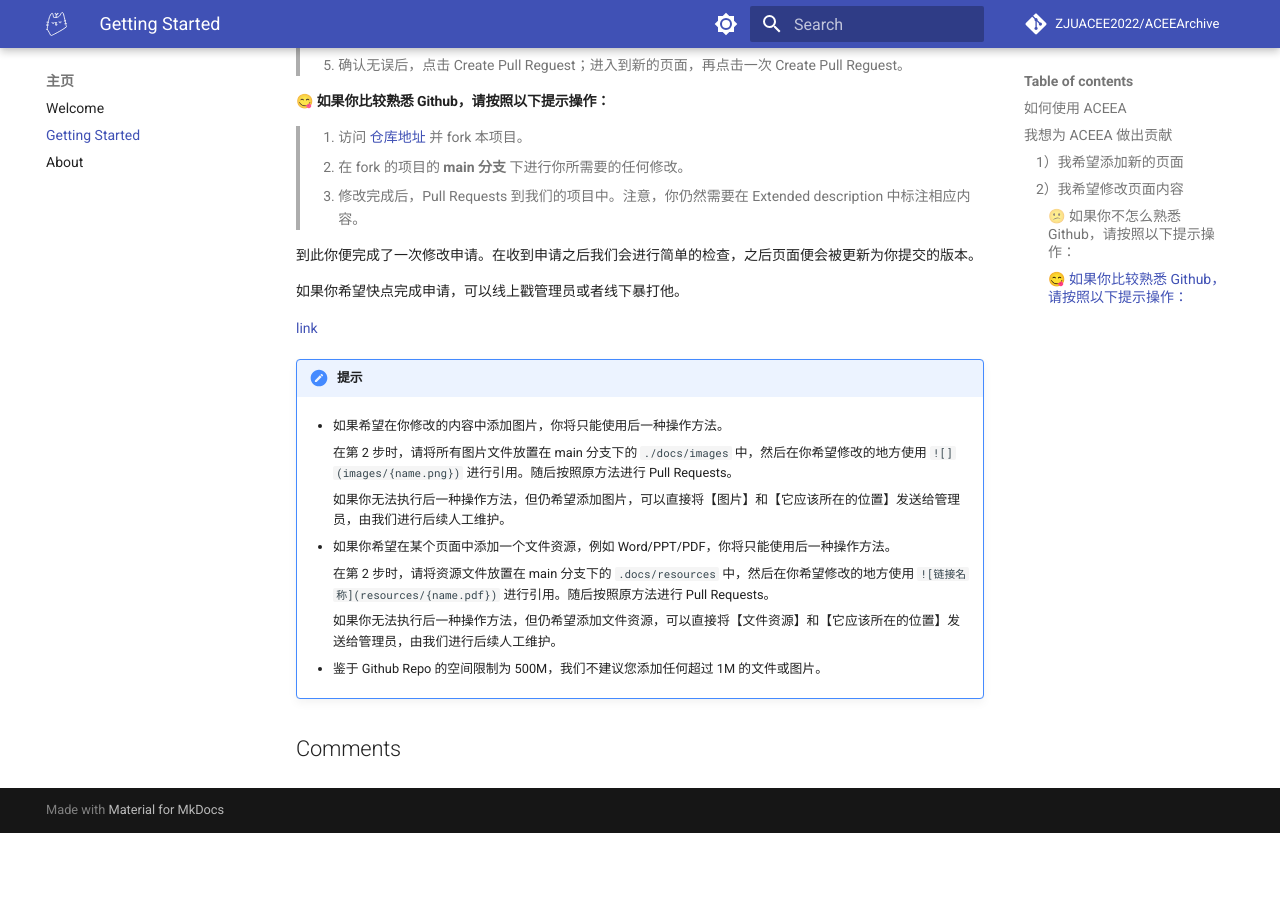
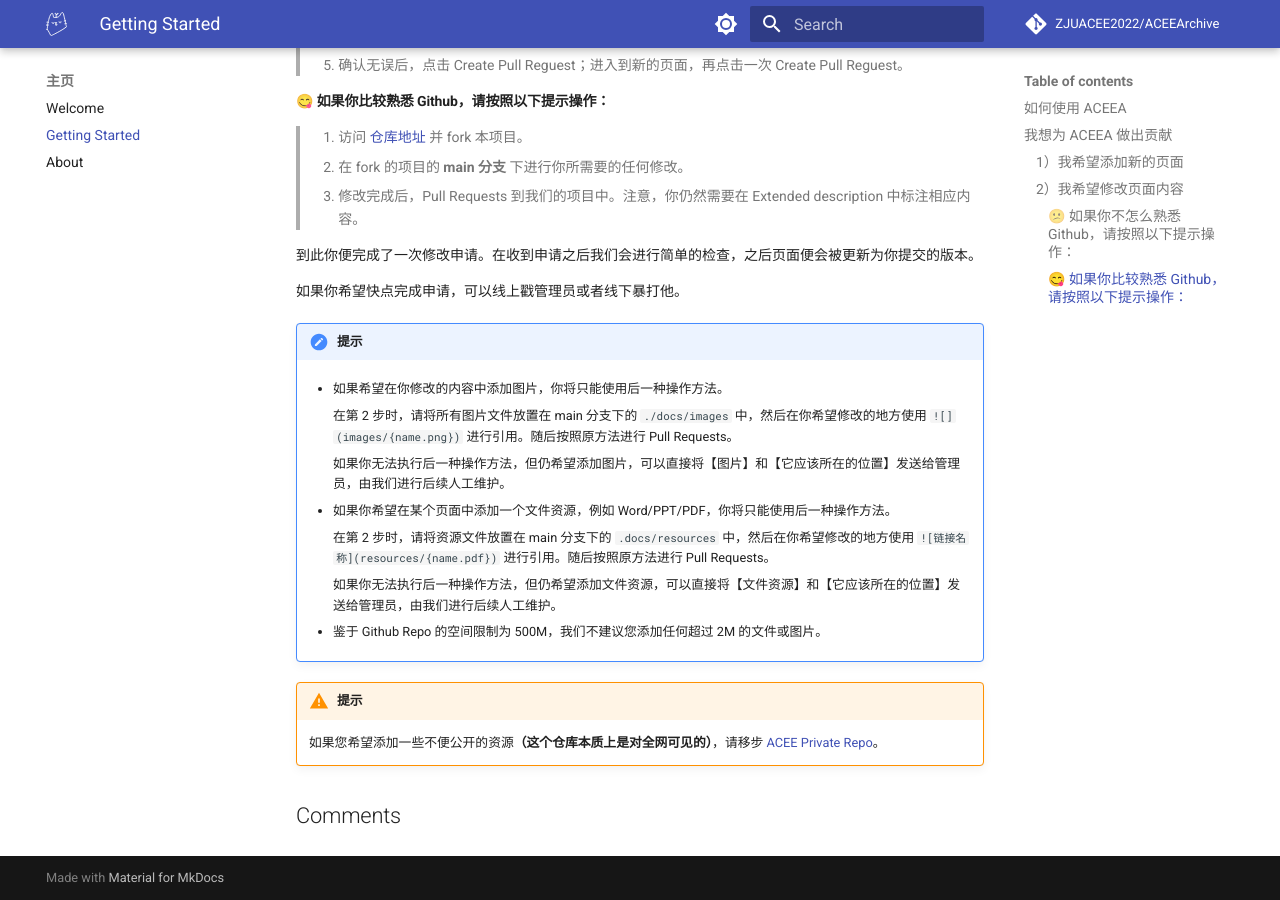
Before and after one commit to ZJUACEE2022/ACEEArchive, an MkDocs documentation site: the page built from docs/start.md, in a window 1280 px wide and 900 px high, scrolled down 948 px. Built offline with MkDocs 1.6.1 and Material for MkDocs 9.7.7, drawn with Linux system fonts in a browser that asks for light colours; comment, search, counter and statistics services are not loaded; before the commit the page ends 1781 px from its top, so only the background shows below that.

Commit message:
Update start.md

```diff
--- a/docs/start.md
+++ b/docs/start.md
@@ -44,9 +44,7 @@
 
 如果你希望快点完成申请，可以线上戳管理员或者线下暴打他。
 
-[link](/resources/assignment.pdf)
-
-!!! 提示
+!!! note "提示"
 
     +   如果希望在你修改的内容中添加图片，你将只能使用后一种操作方法。
 
@@ -60,4 +58,8 @@
 
         如果你无法执行后一种操作方法，但仍希望添加文件资源，可以直接将【文件资源】和【它应该所在的位置】发送给管理员，由我们进行后续人工维护。
 
-    + 鉴于 Github Repo 的空间限制为 500M，我们不建议您添加任何超过 1M 的文件或图片。
+    + 鉴于 Github Repo 的空间限制为 500M，我们不建议您添加任何超过 2M 的文件或图片。
+
+!!! warning "提示"
+
+    如果您希望添加一些不便公开的资源**（这个仓库本质上是对全网可见的）**，请移步 [ACEE Private Repo](https://github.com/ACEE-s/private-repository-of-ACEE)。
```
